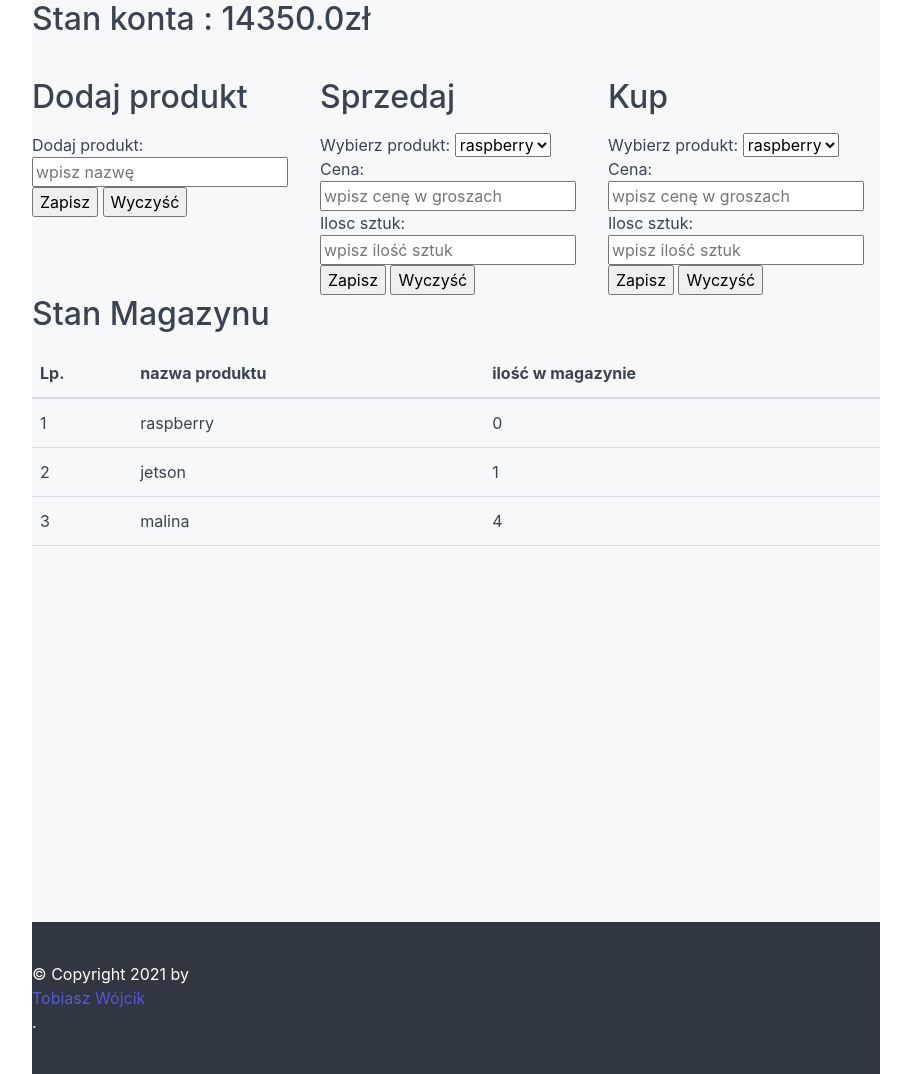
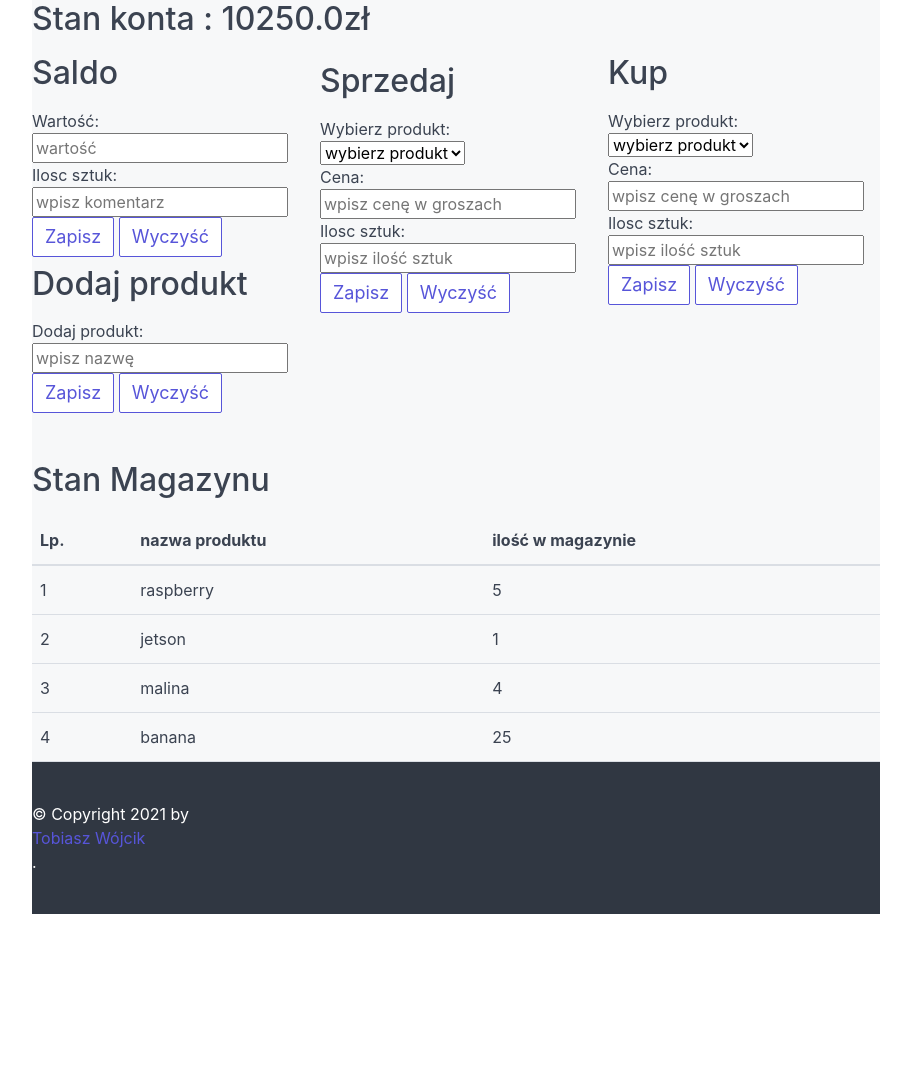
Before and after one commit to TobiaszWojcik/Flask_Manader, a Flask app: page / in a window 1280 px wide. Shown: the part 224-1298 px from the top of the page, without its empty margins (184-1095 px from the left). After the commit the page ends 1138 px from the top, so only its background shows below. Run offline with Flask 2, Linux system fonts and the light colour scheme.

Commit message:
Upgrade aplikacji księgowy

```diff
--- a/in.txt
+++ b/in.txt
@@ -69,4 +69,26 @@ sprzedaż
 malina
 30000
 5
+zakup
+raspberry
+10000
+10
+sprzedaż
+raspberry
+15000
+5
+saldo
+15000
+ZUS
+saldo
+-150000
+ZUS
+zakup
+banana
+0
+0
+zakup
+banana
+10000
+25
 stop
--- a/main.py
+++ b/main.py
@@ -1,31 +1,64 @@
-from flask import Flask, render_template
+from flask import Flask, render_template, request, url_for
 from actions import Manager
 from actions import Account
 
 acc = Account()
 manager = Manager()
 
+
 acc.get_file_path('./in.txt')
 acc.import_db()
 
+
+@manager.assign('sprzedaz')
+def sprzedaz():
+    return acc.sprzedaz(request.form['product'], int(request.form['price']), int(request.form['pices']))
+
+
+@manager.assign('zakup')
+def zakup():
+    return acc.zakup(request.form['product'], int(request.form['price']), int(request.form['pices']))
+
+
+@manager.assign('saldo')
+def saldo():
+    return acc.saldo(int(request.form['wartosc']), request.form['comment'])
+
+
 app = Flask(__name__)
 
-@app.route("/")
+
+@app.route("/", methods=['GET', 'POST'])
 def mainpage():
+    error = None
+    if request.method == 'POST':
+        odp = manager.execute(request.form['action'])
+        if odp[0]:
+            acc.update_db()
+        else:
+            error = odp[1]
+    print(error)
     content = {
+        'error': error,
         'stan': acc.saldo_kwota,
         'title': 'Strona główna',
         'products': acc.stan_magazynowy
     }
-
     return render_template('index.html', contents=content)
 
-@app.route("/history")
-def historypage():
+
+@app.route('/history/<linefrom>/<lineto>')
+def historypage(linefrom=0, lineto=0):
+    line_from = int(linefrom)
+    line_to = int(lineto)
+    history = acc.przeglad(line_from, line_to)
     content = {
-        'title': 'Historia'
+        'title': 'Historia',
+        'history': history
     }
+    print(content)
     return render_template('history.html', contents=content)
 
-if __name__  == '__main__':
+
+if __name__ == '__main__':
     app.run(debug=True)
--- /dev/null
+++ b/requirements.txt
@@ -0,0 +1,6 @@
+click==8.0.3
+Flask==2.0.2
+itsdangerous==2.0.1
+Jinja2==3.0.3
+MarkupSafe==2.0.1
+Werkzeug==2.0.2
--- a/templates/form_add_product.html
+++ b/templates/form_add_product.html
@@ -1,9 +1,14 @@
 <div class="form-group">
     <form action="/" method="POST">
         <h2>Dodaj produkt</h2>
+        <input type="hidden"  name="action" value="zakup">
+        <input name="price" type="hidden" value="0">
+        <input name="pices" type="hidden" value="0">
+
         <label for="name">Dodaj produkt:</label>
-        <input id="name" name="name" type="text" placeholder="wpisz nazwę">
+        <input id="name" name="product" type="text" placeholder="wpisz nazwę">
         <br>
-        <button value="buy" type="submit">Zapisz</button> <button type="reset">Wyczyść</button>
+        <button class="btn btn-lg" type="submit">Zapisz</button>
+        <button class="btn btn-lg" type="reset">Wyczyść</button>
     </form>
 </div>
--- a/templates/form_buy.html
+++ b/templates/form_buy.html
@@ -1,8 +1,11 @@
 <div class="form-group">
-    <form action="/" method="POST">
+    <label for="kup"  >
+        <form id="kup" action="/" method="POST">
+            <input type="hidden"  name="action" value="zakup">
             <h2>Kup</h2>
             <label for="produkt">Wybierz produkt:</label>
             <select id="produkt" name="product">
+                <option disabled selected>wybierz produkt</option>
                 {% for product in contents.products.keys() %}
                     <option value="{{ product }}">{{ product }}</option>
                 {% endfor %}
@@ -14,6 +17,8 @@
             <label for="pices">Ilosc sztuk:</label>
             <input id="pices" name="pices" type="number" placeholder="wpisz ilość sztuk">
             <br>
-        <button value="buy" type="submit">Zapisz</button> <button type="reset">Wyczyść</button>
+            <button class="btn btn-lg" type="submit">Zapisz</button>
+            <button class="btn btn-lg" type="reset">Wyczyść</button>
         </form>
+    </label>
 </div>
--- a/templates/form_saldo.html
+++ b/templates/form_saldo.html
@@ -1,10 +1,14 @@
-<!DOCTYPE html>
-<html lang="en">
-<head>
-    <meta charset="UTF-8">
-    <title>Title</title>
-</head>
-<body>
-
-</body>
-</html>
+<div class="form-group">
+    <form action="/" method="POST">
+        <input type="hidden"  name="action" value="saldo">
+        <h2>Saldo</h2>
+        <label for="wartosc">Wartość:</label>
+        <input id="wartosc" name="wartosc" type="number" placeholder="wartość">
+        <br>
+        <label for="comment">Ilosc sztuk:</label>
+        <input id="comment" name="comment" type="text" placeholder="wpisz komentarz">
+        <br>
+        <button class="btn btn-lg" type="submit">Zapisz</button>
+        <button class="btn btn-lg" type="reset">Wyczyść</button>
+    </form>
+</div>
--- a/templates/form_sell.html
+++ b/templates/form_sell.html
@@ -1,8 +1,10 @@
 <div class="form-group">
-    <form action="/" method="POST">
+    <form class ="form-horizontal" action="/" method="POST">
+        <input type="hidden"  name="action" value="sprzedaz">
         <h2>Sprzedaj</h2>
         <label for="produkt">Wybierz produkt:</label>
-        <select id="produkt" name="product">
+        <select id="produkt" name="product" required>
+            <option disabled selected>wybierz produkt</option>
             {% for product in contents.products.keys() %}
                 <option value="{{ product }}">{{ product }}</option>
             {% endfor %}
@@ -14,6 +16,7 @@
         <label for="pices">Ilosc sztuk:</label>
         <input id="pices" name="pices" type="number" placeholder="wpisz ilość sztuk">
         <br>
-        <button value="sell" type="submit">Zapisz</button> <button type="reset">Wyczyść</button>
+        <button class="btn btn-lg " type="submit">Zapisz</button>
+        <button class="btn btn-lg " type="reset">Wyczyść</button>
     </form>
 </div>
--- a/templates/header.html
+++ b/templates/header.html
@@ -5,8 +5,8 @@
         <h1>{{contents.title}}</h1>
     <br>
         <div class=" nav-item ">
-          <a href="{{url_for('mainpage')}}" class="btn btn-primary input-group-btn">Strona główna</a>
-          <a href="{{url_for('historypage')}}" class="btn btn-primary input-group-btn">Historia</a>
+          <a href="{{ url_for('mainpage') }}" class="btn btn-primary input-group-btn">Strona główna</a>
+          <a href="{{ url_for('historypage', linefrom=0, lineto=0) }}" class="btn btn-primary input-group-btn">Historia</a>
         </div>
       {% endblock %}
     </div>
--- a/templates/index.html
+++ b/templates/index.html
@@ -12,7 +12,12 @@
     <div>
       <h2>Stan konta : {{ contents.stan/100 }}zł</h2>
     </div>
-    <br>
+    {% if contents.error != None %}
+        <div class="error text-error">
+            <p><b>{{contents.error}}!</b></p>
+        </div>
+        <br>
+    {% endif %}
     <div class="columns">
       <div class="column col-4">
         {% include 'form_saldo.html' %}
@@ -27,8 +32,11 @@
         {% include 'form_buy.html' %}
       </div>
     </div>
+
     <div>
         <div>
+            <br>
+            <br>
             <h2>Stan Magazynu</h2>
             <table class="table">
                 <thead>
--- a/templates/main.html
+++ b/templates/main.html
@@ -1,7 +1,6 @@
 <!doctype html>
 <html>
   <head>
-    <link rel="stylesheet" href="style.css">
     <link rel="stylesheet" href="https://unpkg.com/spectre.css/dist/spectre.min.css">
     <link rel="stylesheet" href="https://unpkg.com/spectre.css/dist/spectre-exp.min.css">
     <link rel="stylesheet" href="https://unpkg.com/spectre.css/dist/spectre-icons.min.css">
@@ -20,7 +19,7 @@
 
         {% include 'header.html' %}
 
-        <div id="content" class="bg-gray" style="height:100%">
+        <div id="content" class="bg-gray" style="min_height:300px">
 
           {% block content %}{% endblock %}
 
```
Also changed, not shown: actions.py (+18 -37 lines), templates/history.html (+20 -4 lines). Lines whose indentation alone changed are shown as unchanged.
